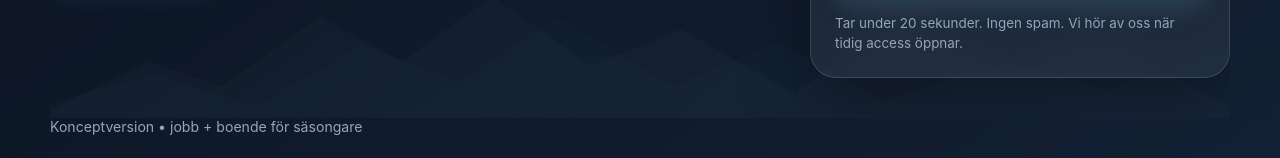
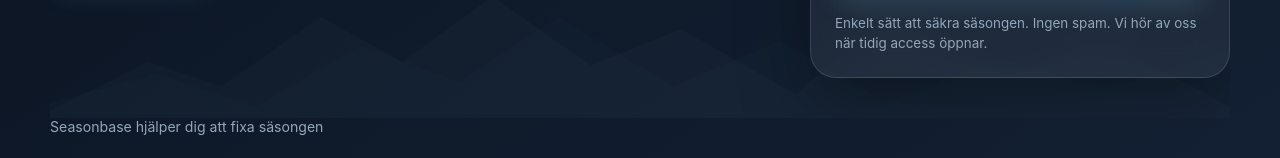
Before and after one commit to ollegorefalt/Seasonbase, a plain HTML site: page index.html in a window 1280 px wide. Shown: the part 736-894 px from the top of the page. Drawn offline with Linux system fonts and the light colour scheme.

Commit message:
Update index.html

```diff
--- a/index.html
+++ b/index.html
@@ -826,7 +826,7 @@
   <button type="submit" class="cta">Säkra min plats</button>
 
   <div class="mini-note">
-    Tar under 20 sekunder. Ingen spam. Vi hör av oss när tidig access öppnar.
+    Enkelt sätt att säkra säsongen. Ingen spam. Vi hör av oss när tidig access öppnar.
   </div>
 
   <div class="success-message" id="successMessage">
@@ -838,7 +838,7 @@
     </section>
 
     <footer>
-      Konceptversion • jobb + boende för säsongare
+      Seasonbase hjälper dig att fixa säsongen
     </footer>
   </div>
 
```
